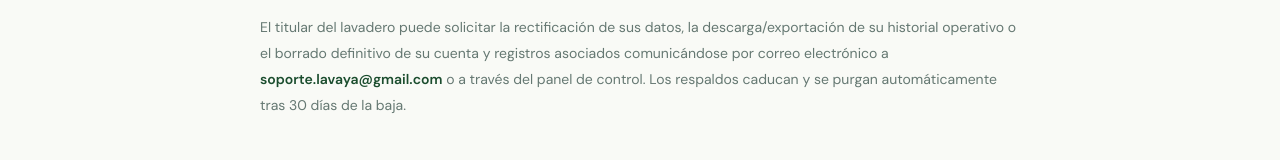
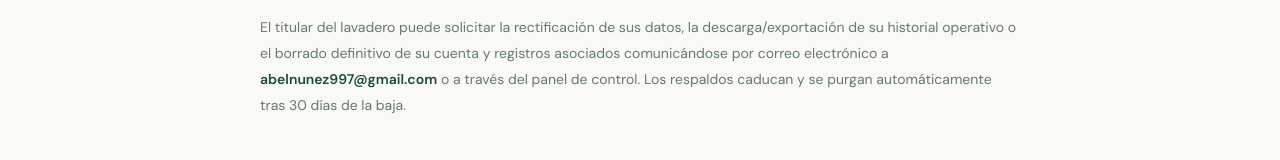
Before and after one commit to AbelinhoPy/lavaya-saas, a Next.js app: page /privacidad in a window 1280 px wide. Shown: the part 1521-1681 px from the top of the page. Built offline with nearby package versions, Linux system fonts and the light colour scheme; no server answers.

Commit message:
fix(legal): update official support contact email to abelnunez997@gmail.com

```diff
--- a/src/app/privacidad/page.tsx
+++ b/src/app/privacidad/page.tsx
@@ -49,7 +49,7 @@ export default function Page() {
 
         <h2>6. Derechos de acceso, rectificación, exportación y borrado</h2>
         <p>
-          El titular del lavadero puede solicitar la rectificación de sus datos, la descarga/exportación de su historial operativo o el borrado definitivo de su cuenta y registros asociados comunicándose por correo electrónico a <a href="mailto:soporte.lavaya@gmail.com" style={{ color: '#1b4d2e', fontWeight: 600 }}>soporte.lavaya@gmail.com</a> o a través del panel de control. Los respaldos caducan y se purgan automáticamente tras 30 días de la baja.
+          El titular del lavadero puede solicitar la rectificación de sus datos, la descarga/exportación de su historial operativo o el borrado definitivo de su cuenta y registros asociados comunicándose por correo electrónico a <a href="mailto:abelnunez997@gmail.com" style={{ color: '#1b4d2e', fontWeight: 600 }}>abelnunez997@gmail.com</a> o a través del panel de control. Los respaldos caducan y se purgan automáticamente tras 30 días de la baja.
         </p>
       </main>
       <Footer />
--- a/src/app/terminos/page.tsx
+++ b/src/app/terminos/page.tsx
@@ -22,7 +22,7 @@ export default function Page() {
         </p>
         <p>
           <strong>Canal oficial de atención al cliente y soporte:</strong><br />
-          • Correo electrónico de soporte: <a href="mailto:soporte.lavaya@gmail.com" style={{ color: '#1b4d2e', fontWeight: 600 }}>soporte.lavaya@gmail.com</a><br />
+          • Correo electrónico de soporte: <a href="mailto:abelnunez997@gmail.com" style={{ color: '#1b4d2e', fontWeight: 600 }}>abelnunez997@gmail.com</a><br />
           • Asistencia directa para usuarios activos a través del panel de control de la plataforma.<br />
           • Horario de atención: Lunes a Sábado de 07:00 a 19:00 (Hora de Paraguay, UTC-3).
         </p>
```
